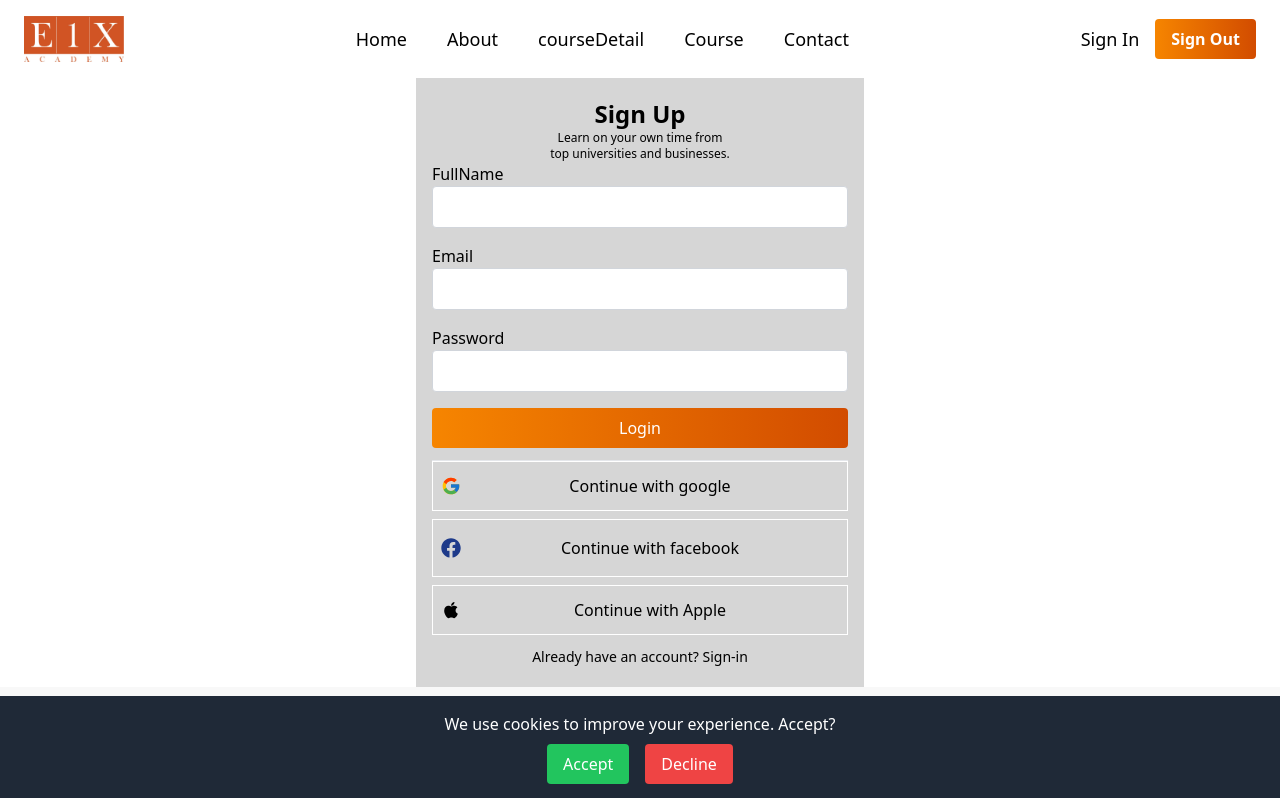
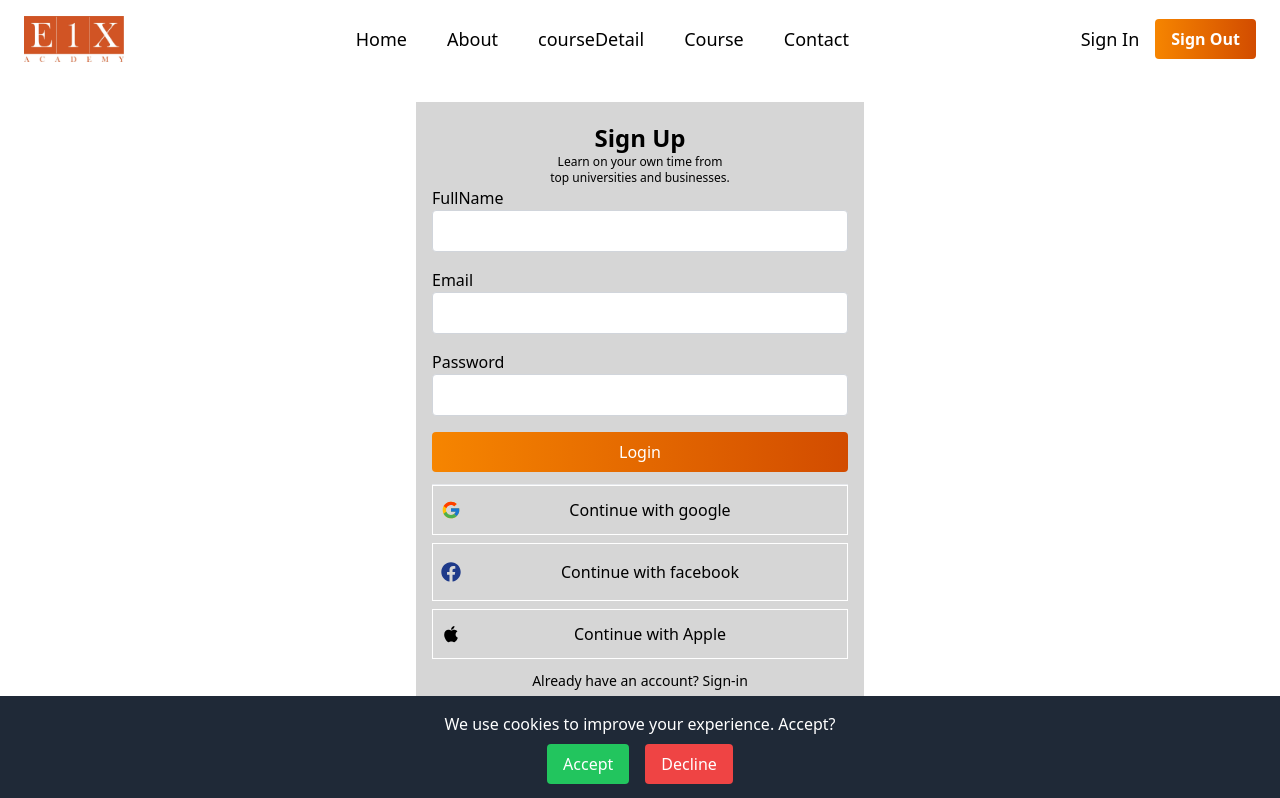
Before and after one commit to edoubleone/e1xacademyfrontend, a React (Create React App) app: page /sign-up in a window 1280 px wide. Shown: the top 798 px of the page. Built offline with nearby package versions, Linux system fonts and the light colour scheme.

Commit message:
update login page resgitration page and reset page

```diff
--- a/src/page/Login.jsx
+++ b/src/page/Login.jsx
@@ -47,7 +47,7 @@ const Login = () => {
   };
 
   return (
-    <div className="max-w-4xl mx-auto ">
+    <div className="max-w-4xl mx-auto py-6 ">
       <div className="flex flex-col md:flex-row">
         <div className="lg:w-1/2 w-full px-4 py-5 custom-description-background mx-auto">
           <div className="text-center">
--- a/src/page/ResetPassword.jsx
+++ b/src/page/ResetPassword.jsx
@@ -32,7 +32,7 @@ const ResetPassword = () => {
     }
   };
   return (
-    <div className="max-w-4xl mx-auto ">
+    <div className="max-w-4xl mx-auto py-6 ">
       <div className="flex flex-col md:flex-row">
         <div className="lg:w-1/2 w-full px-4 py-5 custom-description-background mx-auto">
           <div className="text-center">
--- a/src/page/SignUp.jsx
+++ b/src/page/SignUp.jsx
@@ -57,7 +57,7 @@ const SignUp = () => {
     }
   };
   return (
-    <div className="max-w-4xl mx-auto">
+    <div className="max-w-4xl mx-auto py-6">
       <div className="flex flex-col md:flex-row">
         <div className="lg:w-1/2 w-full px-4 py-5 custom-description-background mx-auto">
           <div className="text-center">
```
